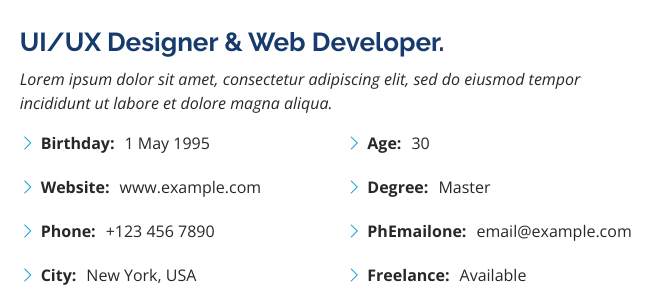
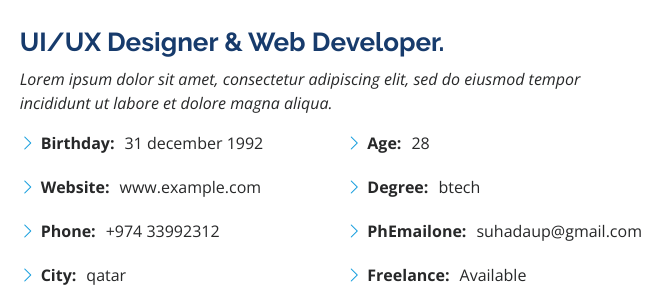
Before and after one commit to suhadaup/suhada_website, a plain HTML site: page index.html in a window 1280 px wide. Shown: the part 1013-1317 px from the top of the page, 619-1280 px from the left. Drawn offline with nearby package versions, Linux system fonts and the light colour scheme.

Commit message:
modified

```diff
--- a/index.html
+++ b/index.html
@@ -101,17 +101,17 @@
             <div class="row">
               <div class="col-lg-6">
                 <ul>
-                  <li><i class="bi bi-chevron-right"></i> <strong>Birthday:</strong> <span>1 May 1995</span></li>
+                  <li><i class="bi bi-chevron-right"></i> <strong>Birthday:</strong> <span>31 december 1992</span></li>
                   <li><i class="bi bi-chevron-right"></i> <strong>Website:</strong> <span>www.example.com</span></li>
-                  <li><i class="bi bi-chevron-right"></i> <strong>Phone:</strong> <span>+123 456 7890</span></li>
-                  <li><i class="bi bi-chevron-right"></i> <strong>City:</strong> <span>New York, USA</span></li>
+                  <li><i class="bi bi-chevron-right"></i> <strong>Phone:</strong> <span>+974 33992312</span></li>
+                  <li><i class="bi bi-chevron-right"></i> <strong>City:</strong> <span>qatar</span></li>
                 </ul>
               </div>
               <div class="col-lg-6">
                 <ul>
-                  <li><i class="bi bi-chevron-right"></i> <strong>Age:</strong> <span>30</span></li>
-                  <li><i class="bi bi-chevron-right"></i> <strong>Degree:</strong> <span>Master</span></li>
-                  <li><i class="bi bi-chevron-right"></i> <strong>PhEmailone:</strong> <span>email@example.com</span></li>
+                  <li><i class="bi bi-chevron-right"></i> <strong>Age:</strong> <span>28</span></li>
+                  <li><i class="bi bi-chevron-right"></i> <strong>Degree:</strong> <span>btech</span></li>
+                  <li><i class="bi bi-chevron-right"></i> <strong>PhEmailone:</strong> <span>suhadaup@gmail.com</span></li>
                   <li><i class="bi bi-chevron-right"></i> <strong>Freelance:</strong> <span>Available</span></li>
                 </ul>
               </div>
```
Also changed, not shown: New .html (added), file.txt (added), 1 other file.
